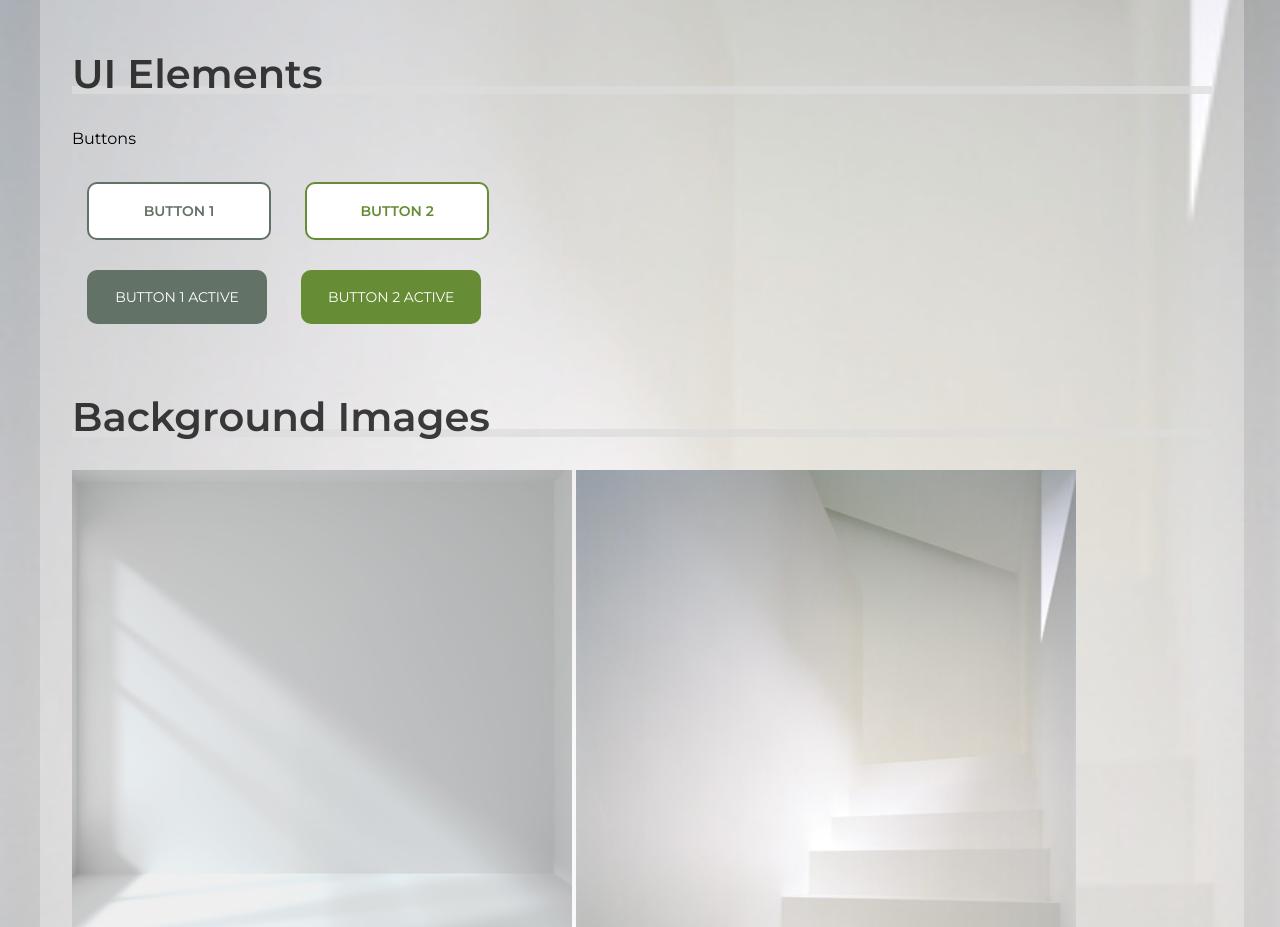
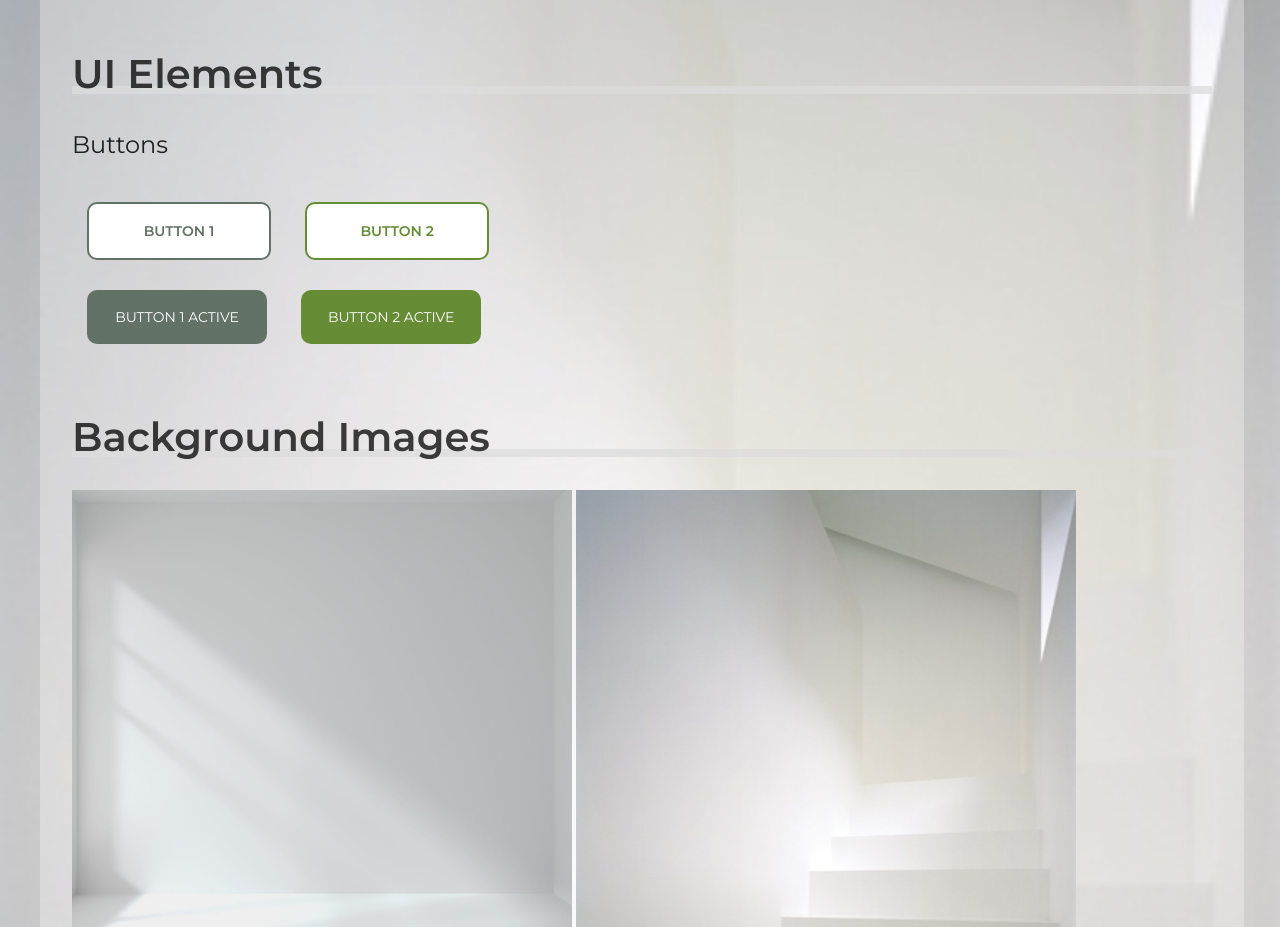
Before and after one commit to EvelynSohn/EvelynsStyleGuide, a plain HTML site: page index.html in a window 1280 px wide. Shown: the part 1941-2868 px from the top of the page. Drawn offline with Linux system fonts and the light colour scheme.

Commit message:
button style
updated to montserrat

```diff
--- a/index.html
+++ b/index.html
@@ -115,7 +115,7 @@
 
       <section class="uiElements">
         <h2 class="sectionHead">UI Elements</h2>
-        <p>Buttons</p>
+        <p class="montserrat">Buttons</p>
         <div class="buttonContain">
           <div class="button button1">BUTTON 1</div>
           <div class="button button2">BUTTON 2</div>
```
